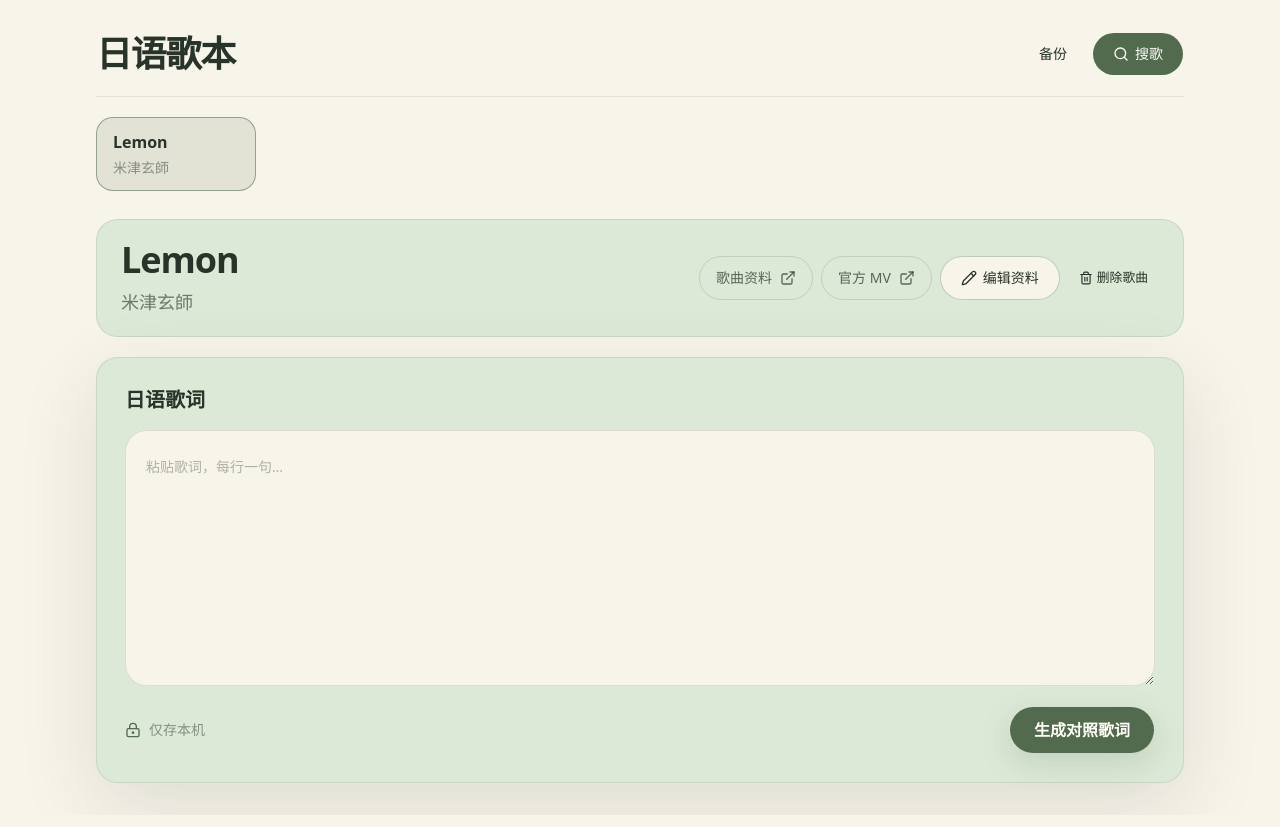
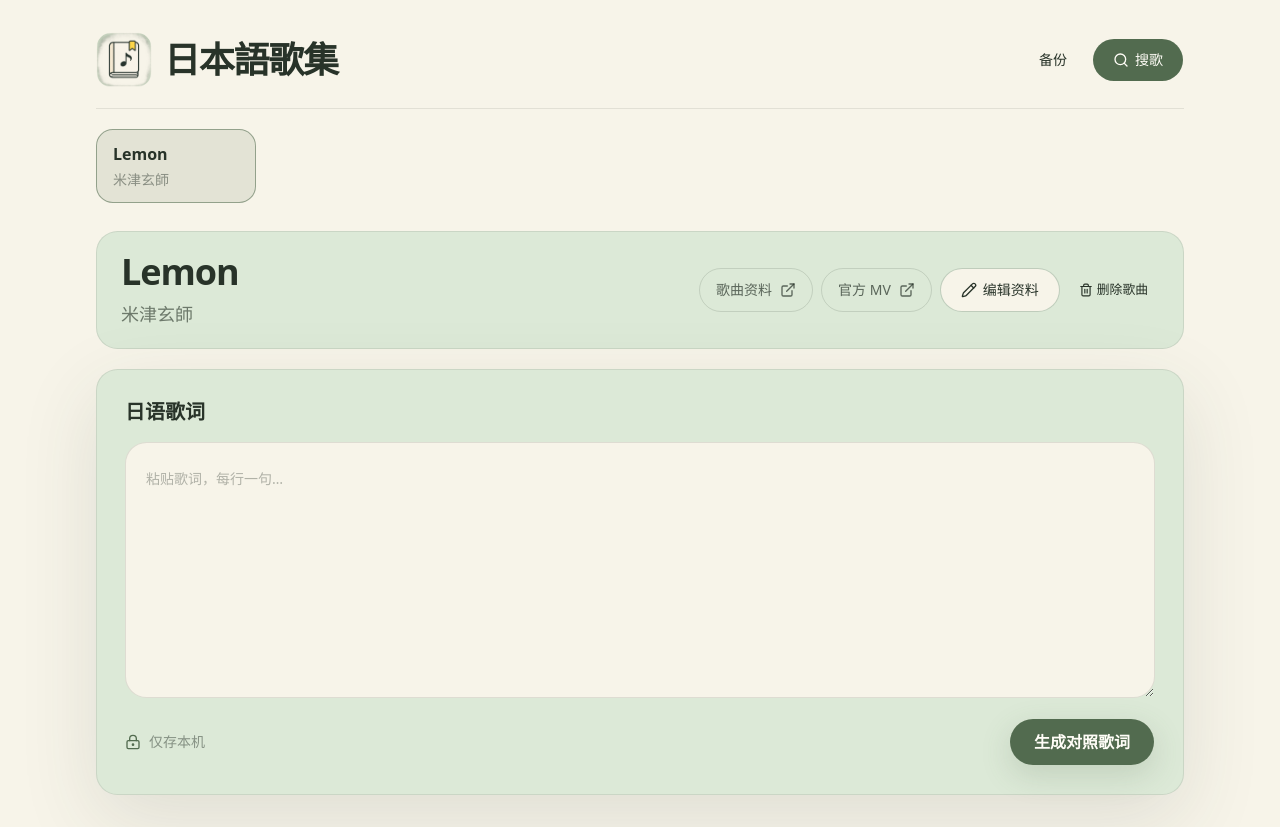
Before and after one commit to dayuzhishui23/japanese-songbook, a React (Vite) app: page / in a window 1280 px wide. Built offline with nearby package versions, Linux system fonts and the light colour scheme.

Commit message:
Brand site as Japanese songbook

```diff
--- a/app/layout.tsx
+++ b/app/layout.tsx
@@ -13,9 +13,13 @@ const geistMono = Geist_Mono({
 });
 
 export const metadata: Metadata = {
-  title: '日语学唱歌本',
+  title: '日本語歌集',
   description:
     '在浏览器本地管理多首歌曲，并生成日语歌词、罗马音和中文跟唱音译。',
+  icons: {
+    icon: '/songbook-icon.png',
+    apple: '/songbook-icon.png',
+  },
 };
 
 export default function RootLayout({
--- a/app/page.tsx
+++ b/app/page.tsx
@@ -408,9 +408,16 @@ export default function Home() {
     <main className="min-h-screen bg-background text-foreground">
       <div className="mx-auto w-full max-w-6xl px-4 py-5 sm:px-8 sm:py-8">
         <header className="mb-5 flex items-center justify-between gap-4 border-b border-foreground/10 pb-5">
-          <h1 className="font-heading text-2xl font-semibold tracking-[-0.035em] text-foreground sm:text-4xl">
-            日语歌本
-          </h1>
+          <div className="flex items-center gap-3">
+            <span
+              aria-hidden="true"
+              className="size-11 rounded-xl bg-cover bg-center sm:size-14"
+              style={{ backgroundImage: "url('./songbook-icon.png')" }}
+            />
+            <h1 className="font-heading text-2xl font-semibold tracking-[-0.035em] text-foreground sm:text-4xl">
+              日本語歌集
+            </h1>
+          </div>
           <div className="flex flex-wrap justify-end gap-2">
             <LibraryBackupDialog library={library} onImport={importLibrary} />
             <OnlineSongSearchDialog onChoose={addOnlineSong} />
@@ -700,7 +707,7 @@ function LibraryBackupDialog({
     );
     const link = document.createElement('a');
     link.href = url;
-    link.download = `日语歌本-${new Date().toISOString().slice(0, 10)}.json`;
+    link.download = `日本語歌集-${new Date().toISOString().slice(0, 10)}.json`;
     link.click();
     window.setTimeout(() => URL.revokeObjectURL(url), 0);
   }
--- a/index.html
+++ b/index.html
@@ -7,8 +7,9 @@
       name="description"
       content="在浏览器本地管理日语歌曲，并生成罗马音和中文跟唱音。"
     />
-    <link rel="icon" type="image/svg+xml" href="./favicon.svg" />
-    <title>日语歌本</title>
+    <link rel="icon" type="image/png" href="./songbook-icon.png" />
+    <link rel="apple-touch-icon" href="./songbook-icon.png" />
+    <title>日本語歌集</title>
   </head>
   <body>
     <div id="root"></div>
```
Also changed, not shown: public/songbook-icon.png (added), 1 other file (tests, documents, lock files or other folders).
